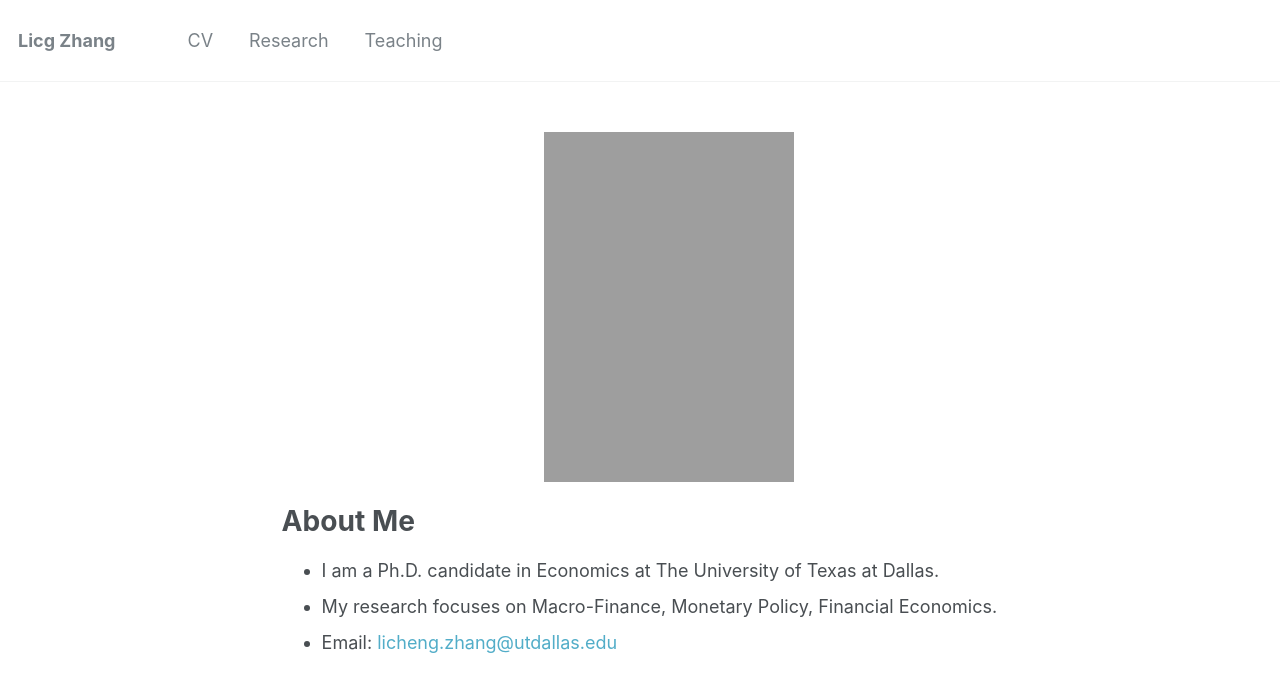
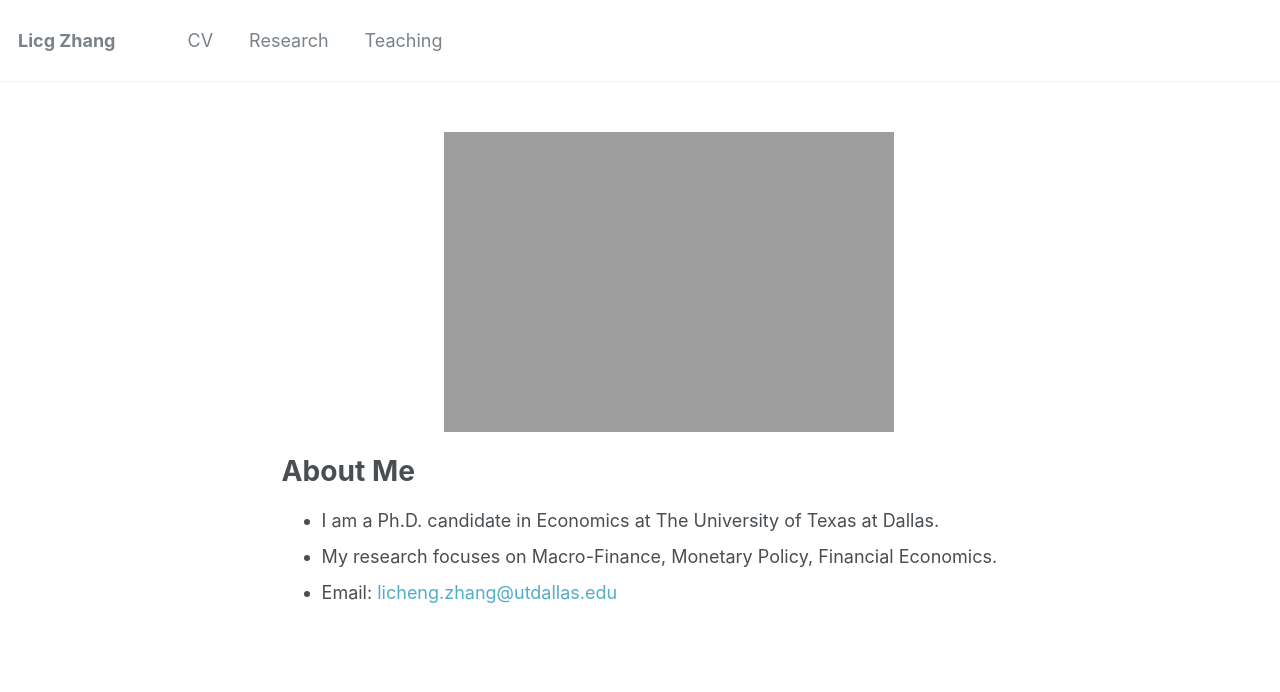
Before and after one commit to lichengzh/lichengzh.github.io, a Jekyll site: the page built from _pages/about.md, in a window 1280 px wide. Shown: the top 692 px of the page. Built offline with Jekyll 4.4.1, drawn with Linux system fonts in a browser that asks for light colours.

Commit message:
Update about.md

```diff
--- a/_pages/about.md
+++ b/_pages/about.md
@@ -9,7 +9,7 @@ redirect_from:
 ---
 
 <p align="center">
-  <img src="https://lichengzh.github.io/files/me.png?raw=true" alt="Photo" style="width:250px;height:350px;"/>
+  <img src="https://lichengzh.github.io/files/me.png?raw=true" alt="Photo" style="width:450px;height:300px;"/>
 </p>
 
 # About Me
```
